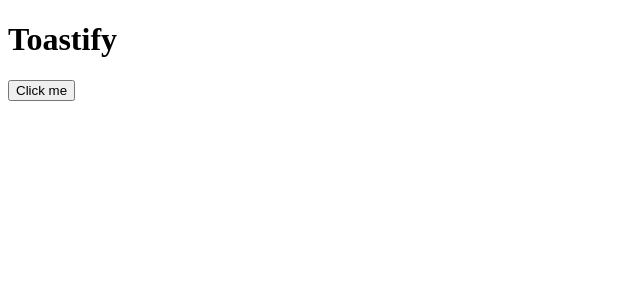
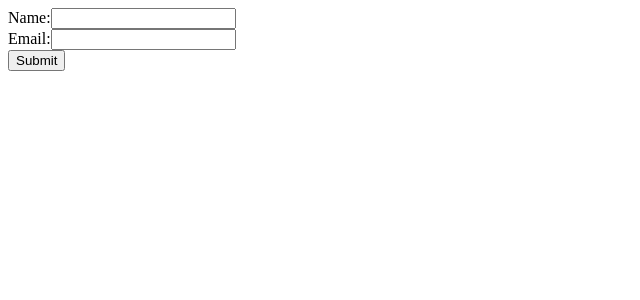
Before and after one commit to fahadPathan7/MERN-stack, a React (Vite) app in the folder vite-project/: page / in a window 1280 px wide. Shown: the top 300 px of the page, without its empty margins (0-640 px from the left). Built offline with nearby package versions, Linux system fonts and the light colour scheme.

Commit message:
react: learned about useRef hook

```diff
--- a/vite-project/src/App.jsx
+++ b/vite-project/src/App.jsx
@@ -4,12 +4,12 @@
 import React from 'react';
 
 // internal import
-import Toastify from './components/Toastify/Toastify';
+import UseRef from './components/UseRef/UseRef';
 
 function App() {
   return (
     <div>
-      <Toastify />
+      <UseRef />
     </div>
   );
 }
--- /dev/null
+++ b/vite-project/src/components/UseRef/UseRef.jsx
@@ -0,0 +1,37 @@
+/*
+    useRef is used to:
+    1. Access the DOM element directly
+    2. To access those elements which are not part of the react state or props and we want to access them directly.
+*/
+
+import React, { useRef } from "react";
+
+const UseRef = () => {
+  const nameRef = useRef(null);
+  const emailRef = useRef(null);
+
+  const handleSubmit = e => {
+    e.preventDefault();
+    const name = nameRef.current.value;
+    const email = emailRef.current.value;
+    console.log(name, email);
+  };
+
+  return (
+    <div>
+      <form onSubmit={handleSubmit}>
+        <div>
+          <label htmlFor="name">Name:</label>
+          <input type="text" id="name" ref={nameRef} />
+        </div>
+        <div>
+          <label htmlFor="email">Email:</label>
+          <input type="email" id="email" ref={emailRef} />
+        </div>
+        <button type="submit">Submit</button>
+      </form>
+    </div>
+  );
+};
+
+export default UseRef;
```
